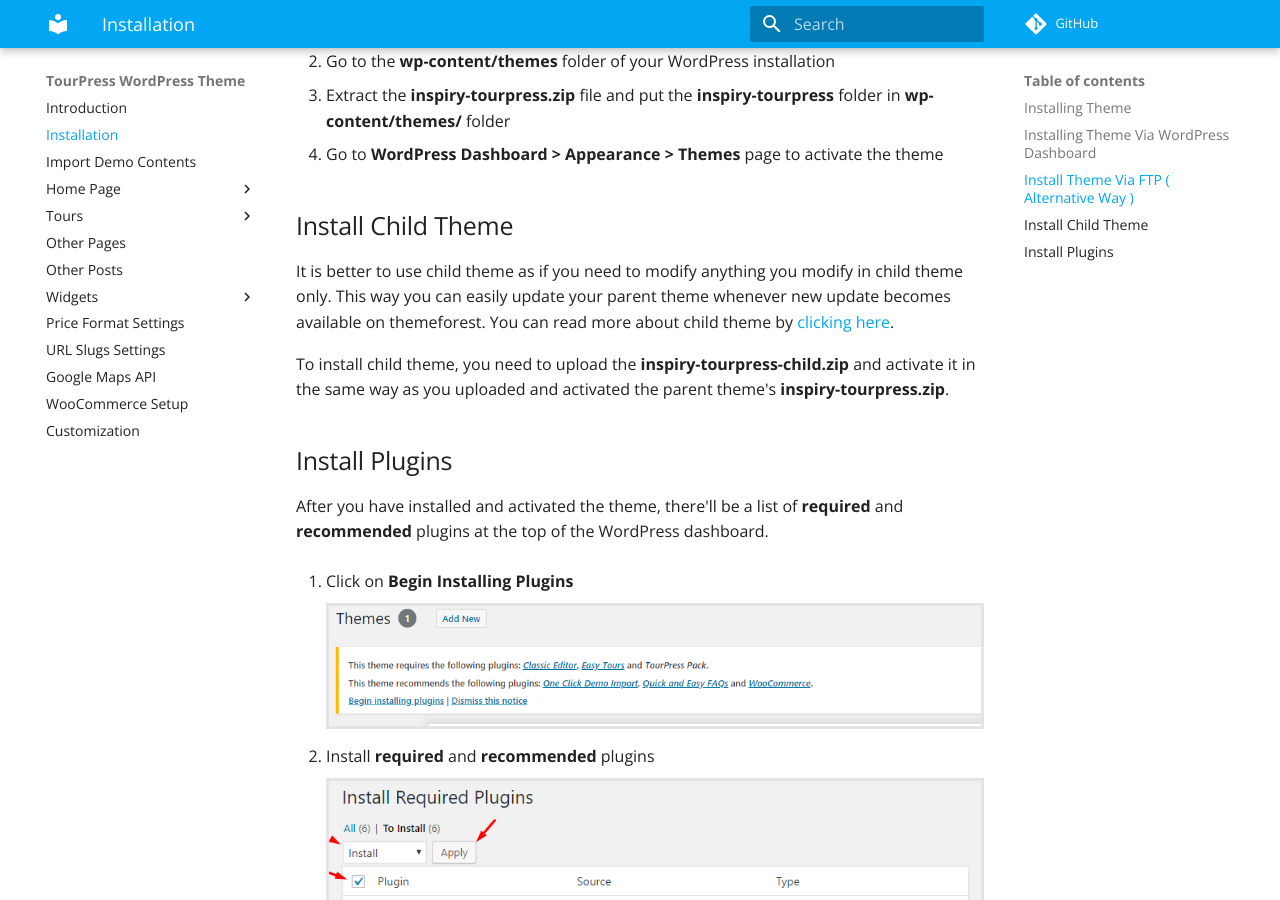
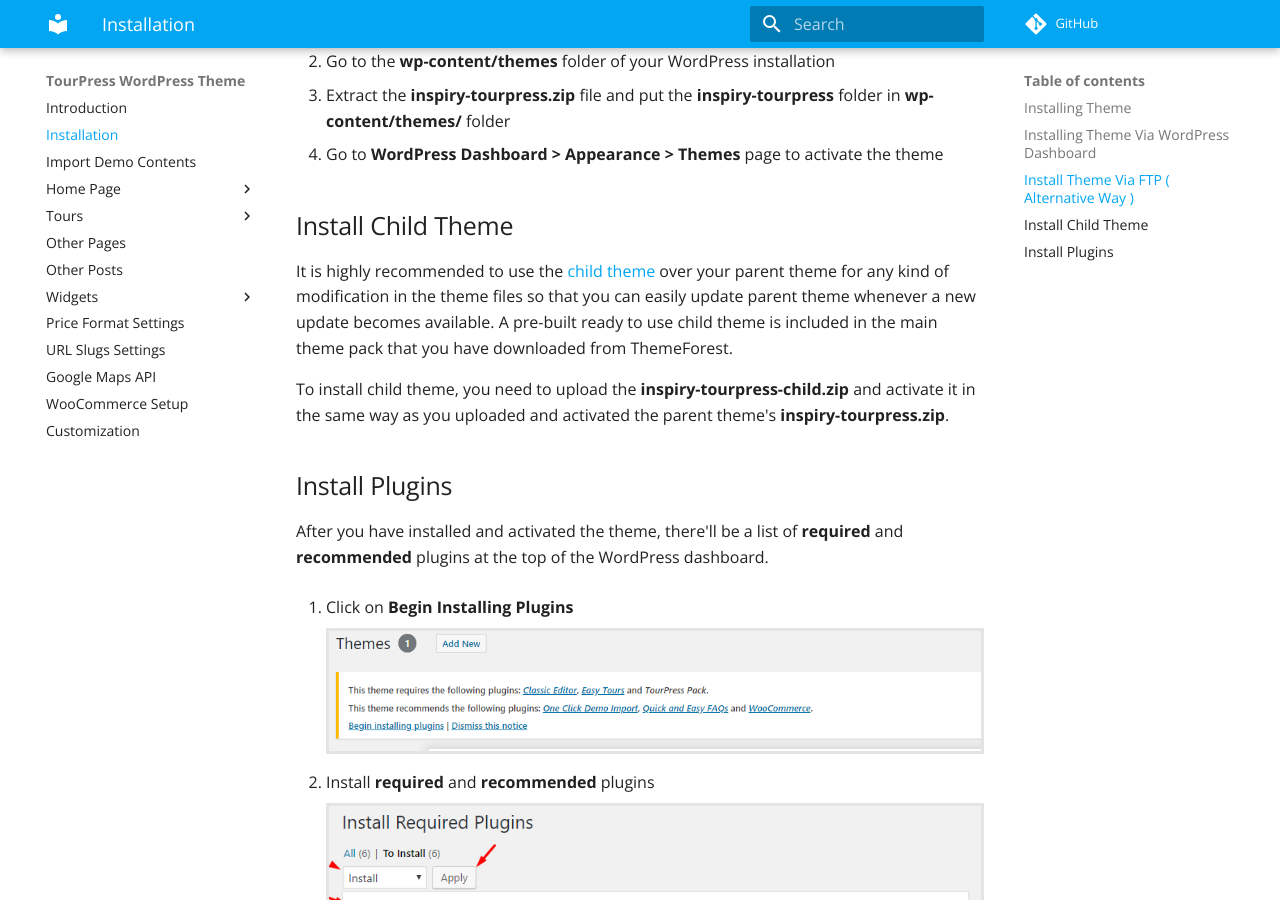
Before and after one commit to fahidjavid/doc-test, an MkDocs documentation site: the page built from docs/installation.md, in a window 1280 px wide and 900 px high, scrolled down 2376 px. Built offline with MkDocs 1.6.1 and Material for MkDocs 9.7.7, drawn with Linux system fonts in a browser that asks for light colours; comment, search, counter and statistics services are not loaded; old or Windows-style settings are respelled for this version of MkDocs.

Commit message:
improved child theme description

```diff
--- a/docs/installation.md
+++ b/docs/installation.md
@@ -33,7 +33,8 @@
 4. Go to **WordPress Dashboard > Appearance > Themes** page to activate the theme
 
 ## Install Child Theme
-It is better to use child theme as if you need to modify anything you modify in child theme only. This way you can easily update your parent theme whenever new update becomes available on themeforest. You can read more about child theme by [clicking here](https://codex.wordpress.org/Child_Themes).
+
+It is highly recommended to use the [child theme](https://codex.wordpress.org/Child_Themes) over your parent theme for any kind of modification in the theme files so that you can easily update parent theme whenever a new update becomes available. A pre-built ready to use child theme is included in the main theme pack that you have downloaded from ThemeForest.
 
 To install child theme, you need to upload the **inspiry-tourpress-child.zip** and activate it in the same way as you uploaded and activated the parent theme's **inspiry-tourpress.zip**.
 
```
